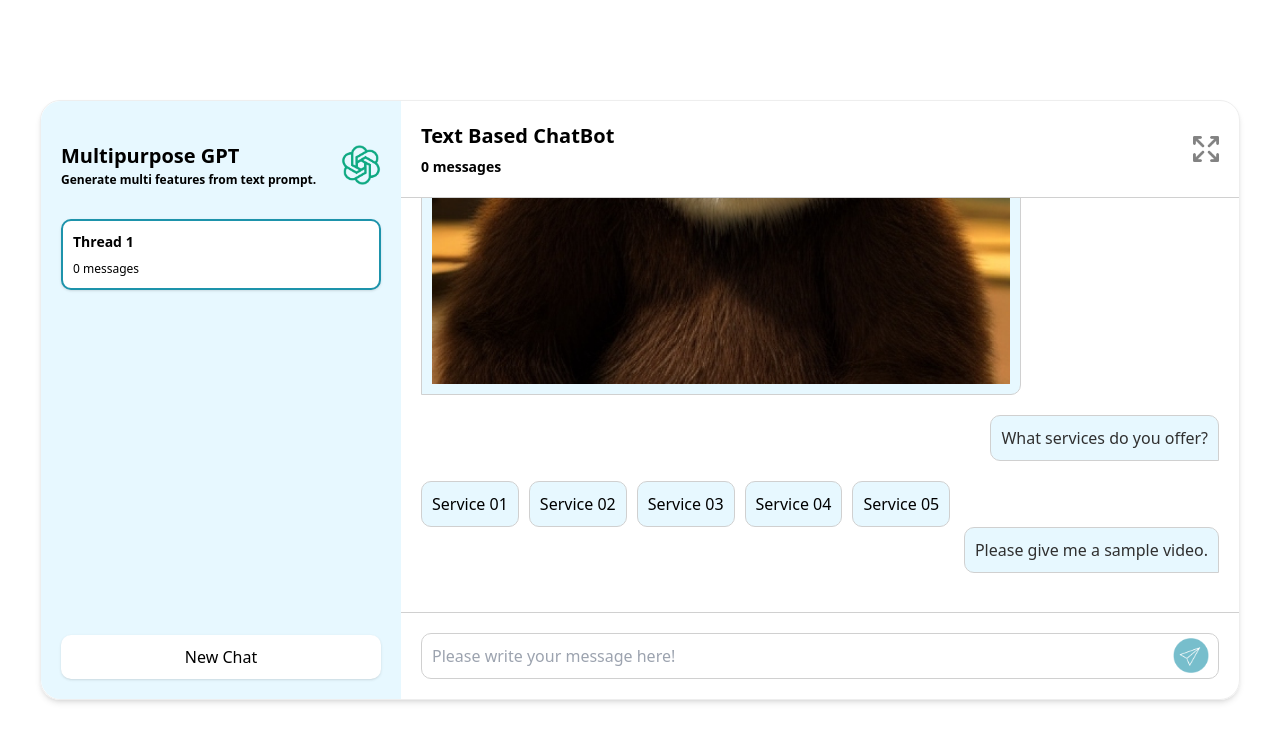
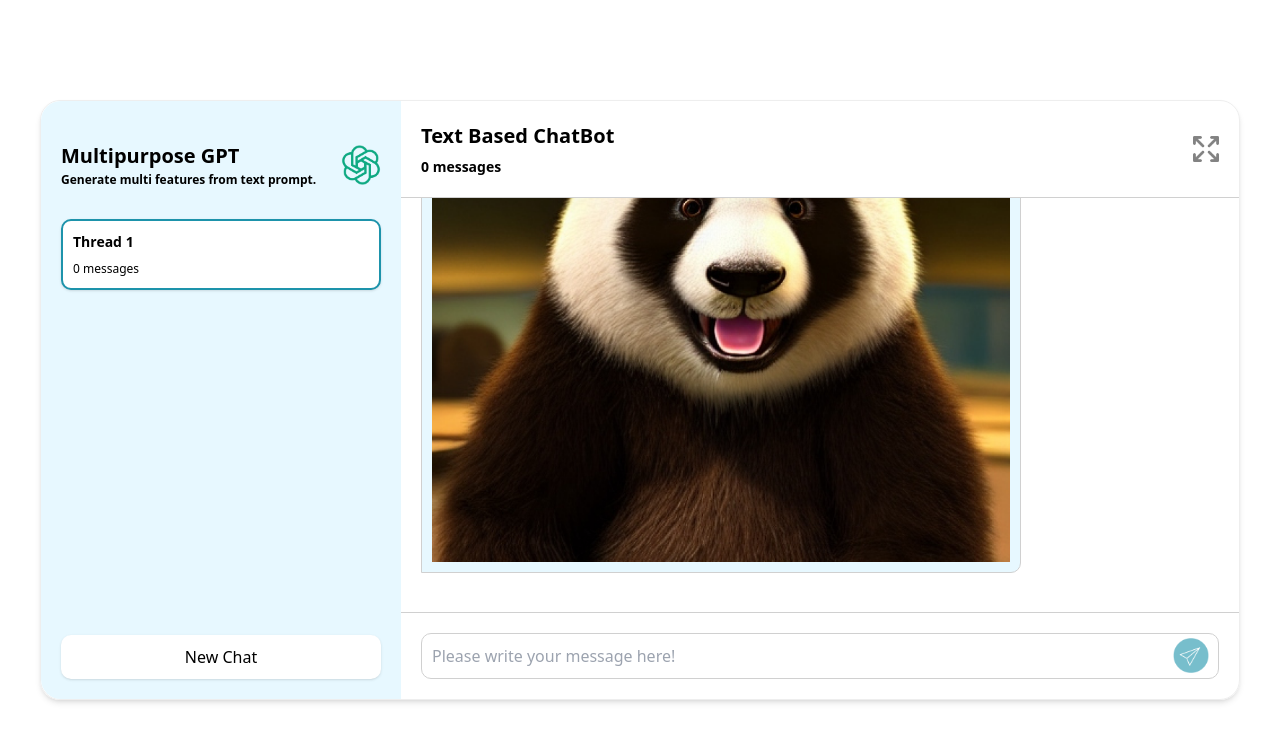
Before and after one commit to TechBoss731213/Multipurpose-ChatBot, a Next.js app: page / in a window 1280 px wide. Shown: the top 742 px of the page. Built offline with nearby package versions, Linux system fonts and the light colour scheme.

Commit message:
added statice chating history

```diff
--- a/app/pages/TextChat.tsx
+++ b/app/pages/TextChat.tsx
@@ -12,7 +12,7 @@ import Image from 'next/image';
 import fullScreenImageUrl from "../images/fullscreen.png";
 import undoFullScreenImageUrl from "../images/undo-fullscreen.png";
 import sendButtonImageUrl from "../images/send.png";
-import pandaImageUrl from "../images/panda.png"
+import pandaImageUrl from "../images/panda.png";
 
 const TextChat = () => {
   const dispatch = useDispatch();
@@ -83,16 +83,16 @@ const TextChat = () => {
         </div>
       </div>
       <div className="p-[20px] h-[calc(100%_-_183px)] overflow-y-auto" ref={chatHistoryRef}>
-        <p className="chat-history w-fit p-[10px] bg-[#E7F8FF] text-[#303030] rounded-t-[10px] border border-[#D0D0D0] max-w-[600px] mb-[20px] rounded-l-[10px] ms-auto">
+        <p className="w-fit p-[10px] bg-[#E7F8FF] text-[#303030] rounded-t-[10px] border border-[#D0D0D0] max-w-[600px] mb-[20px] rounded-l-[10px] ms-auto">
           Can you give me a panda image?
         </p>
         <div className="max-w-[600px] w-full p-[10px] border border-[#D0D0D0] bg-[#E7F8FF] rounded-t-[10px] rounded-r-[10px] mb-[20px]">
           <Image src={pandaImageUrl} alt="Panda Image" />
         </div>
-        <p className="chat-history w-fit p-[10px] bg-[#E7F8FF] text-[#303030] rounded-t-[10px] border border-[#D0D0D0] max-w-[600px] mb-[20px] rounded-l-[10px] ms-auto">
+        <p className="w-fit p-[10px] bg-[#E7F8FF] text-[#303030] rounded-t-[10px] border border-[#D0D0D0] max-w-[600px] mb-[20px] rounded-l-[10px] ms-auto">
           What services do you offer?
         </p>
-        <div className="flex max-w-[600px] gap-[10px]">
+        <div className="flex max-w-[600px] gap-[10px] mb-[30px]">
           <button className="p-[10px] border border-[#D0D0D0] bg-[#E7F8FF] rounded-[10px] cursor-pointer">Service 01</button>
           <button className="p-[10px] border border-[#D0D0D0] bg-[#E7F8FF] rounded-[10px] cursor-pointer">Service 02</button>
           <button className="p-[10px] border border-[#D0D0D0] bg-[#E7F8FF] rounded-[10px] cursor-pointer">Service 03</button>
@@ -102,6 +102,18 @@ const TextChat = () => {
         <p className="chat-history w-fit p-[10px] bg-[#E7F8FF] text-[#303030] rounded-t-[10px] border border-[#D0D0D0] max-w-[600px] mb-[20px] rounded-l-[10px] ms-auto">
           Please give me a sample video.
         </p>
+        <video width="320" height="240" controls preload="none" className="max-w-[600px] w-full mb-[30px]">
+          <source src={"./videos/sample.mp4"} type="video/mp4" />
+          Your browser does not support the video tag.
+        </video>
+        <p className="w-fit p-[10px] bg-[#E7F8FF] text-[#303030] rounded-t-[10px] border border-[#D0D0D0] max-w-[600px] mb-[20px] rounded-l-[10px] ms-auto">
+          <code>
+            {`<img src="image_url_here.jpg" alt="Descriptive text here" style="display: block; margin: 0 auto; max-width: 100%; height: auto;" />`}
+          </code>
+        </p>
+        <div className="max-w-[600px] w-full p-[10px] border border-[#D0D0D0] bg-[#E7F8FF] rounded-t-[10px] rounded-r-[10px] mb-[20px]">
+          <Image src={pandaImageUrl} alt="Panda Image" />
+        </div>
         {threads
           .filter(thread => thread.id === activeThreadId)
           .map((thread) => (
```
Also changed, not shown: 1 other file (tests, documents, lock files or other folders).
